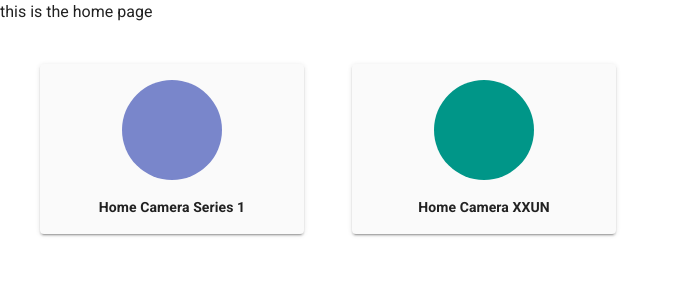
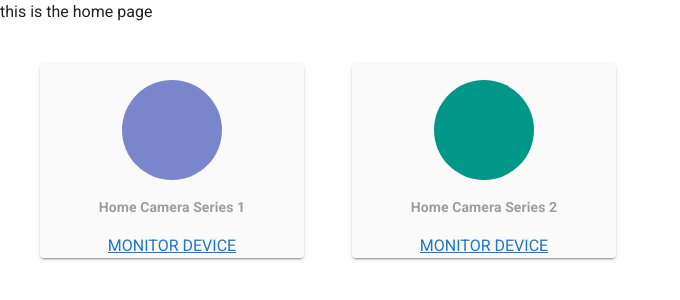
Before and after one commit to yuyan-shi/openvidu, a Vue app: page / in a window 1280 px wide. Shown: the top 300 px of the page, without its empty margins (0-680 px from the left). Built offline with nearby package versions, Linux system fonts and the light colour scheme.

Commit message:
added data params, solved multiple entry to same session issue

```diff
--- a/src/App.vue
+++ b/src/App.vue
@@ -12,23 +12,5 @@ export default {
   components: {
   },
 
-  data(){
-    return{
-      devices: [
-        {
-          id: 1,
-          title:"Home Camera Series 1",
-          session_id:"camera1",
-          color:"indigo lighten-2"
-        },
-        {
-          id: 2,
-          title:"Home Camera XXUN",
-          session_id:"/camera2",
-          color:"teal ligthen-5"
-        }
-      ]
-    }
-  },
 };
 </script>
--- a/src/components/HelloWorld.vue
+++ b/src/components/HelloWorld.vue
@@ -1,5 +1,6 @@
 <template>
   <v-container fluid>
+    <!-- <p>data from parent: {{devices}}</p> -->
     <v-row align="center">
       <v-col class="d-flex" cols="12" sm="6">
           <v-select
@@ -41,20 +42,23 @@ export default {
       joined: false,
       OPENVIDU_SERVER_URL: "https://" + location.hostname + ":4443",
       OPENVIDU_SERVER_SECRET: "MY_SECRET",
-      devices: [
-        {
-          id: 1,
-          title:"Home Camera Series 1",
-          session_id:"camera1",
-        },
-        {
-          id: 2,
-          title:"Home Camera Series 2",
-          session_id:"camera2",
-        }
-      ],
+      // devices: [
+      //   {
+      //     id: 1,
+      //     title:"Home Camera Series 1",
+      //     session_id:"camera1",
+      //   },
+      //   {
+      //     id: 2,
+      //     title:"Home Camera Series 2",
+      //     session_id:"camera2",
+      //   }
+      // ],
       selectedDevice: undefined
     }
+  },
+  props:{
+    devices: Array,
   },
   methods:{
     joinSession: function(){
@@ -72,7 +76,7 @@ export default {
         session.connect(token)
         .then(() => {
             console.warn("In session.connect.then")
-            var publisher = OV.initPublisher("publisher");
+            var publisher = OV.initPublisher("publisher", { resolution: '320x240', frameRate: 15 });
             session.publish(publisher);
             })
             .catch(error => {
--- a/src/router/index.js
+++ b/src/router/index.js
@@ -11,8 +11,9 @@ Vue.use(VueRouter)
     component: Home
   },
   {
-    path: '/about',
+    path: '/about/id',
     name: 'About',
+    // props: {default: true},
     // route level code-splitting
     // this generates a separate chunk (about.[hash].js) for this route
     // which is lazy-loaded when the route is visited.
--- a/src/views/About.vue
+++ b/src/views/About.vue
@@ -1,17 +1,22 @@
 <template>
   <div class="home">
-    <HelloWorld msg="Welcome to Your Vue.js App"/>
+    <!-- <p>Team ID is {{ id }}</p> -->
+    <HelloWorld :devices='id'/>
   </div>
 </template>
 
 <script>
 // @ is an alias to /src
-import HelloWorld from '@/components/HelloWorld.vue'
+import HelloWorld from '@/components/HelloWorld.vue';
+// import router from '../router';
 
 export default {
   name: 'Home',
   components: {
     HelloWorld
+  },
+  created(){
+    this.id = this.$route.params.id;
   }
 }
 </script>
--- a/src/views/Home.vue
+++ b/src/views/Home.vue
@@ -11,8 +11,13 @@
             <v-avatar :color="device.color" size="100">
             </v-avatar>
             <v-card-text>
-              <div class="heading font-weight-bold">{{device.title}}</div>
+              <div class="heading font-weight-bold grey--text">{{device.title}}</div>
             </v-card-text>
+            <router-link
+              :color="device.color"
+              text
+              :to="{name:'About', params:{ id: devices }}"
+            >MONITOR DEVICE</router-link>
           </v-responsive>
         </v-card>
       </v-flex>
@@ -38,8 +43,8 @@ export default {
         },
         {
           id: 2,
-          title:"Home Camera XXUN",
-          session_id:"/camera2",
+          title:"Home Camera Series 2",
+          session_id:"camera2",
           color:"teal ligthen-5"
         }
       ]
```
